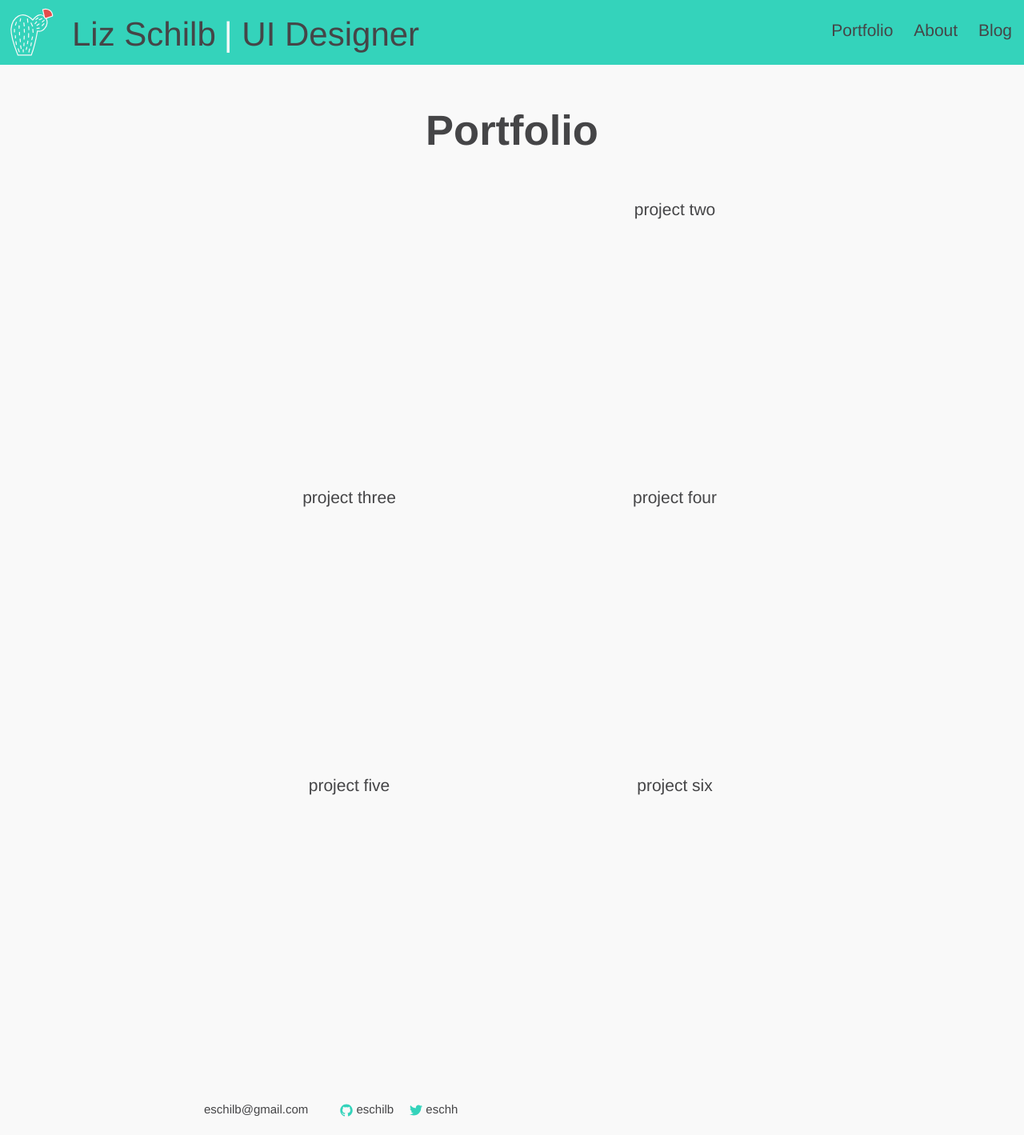
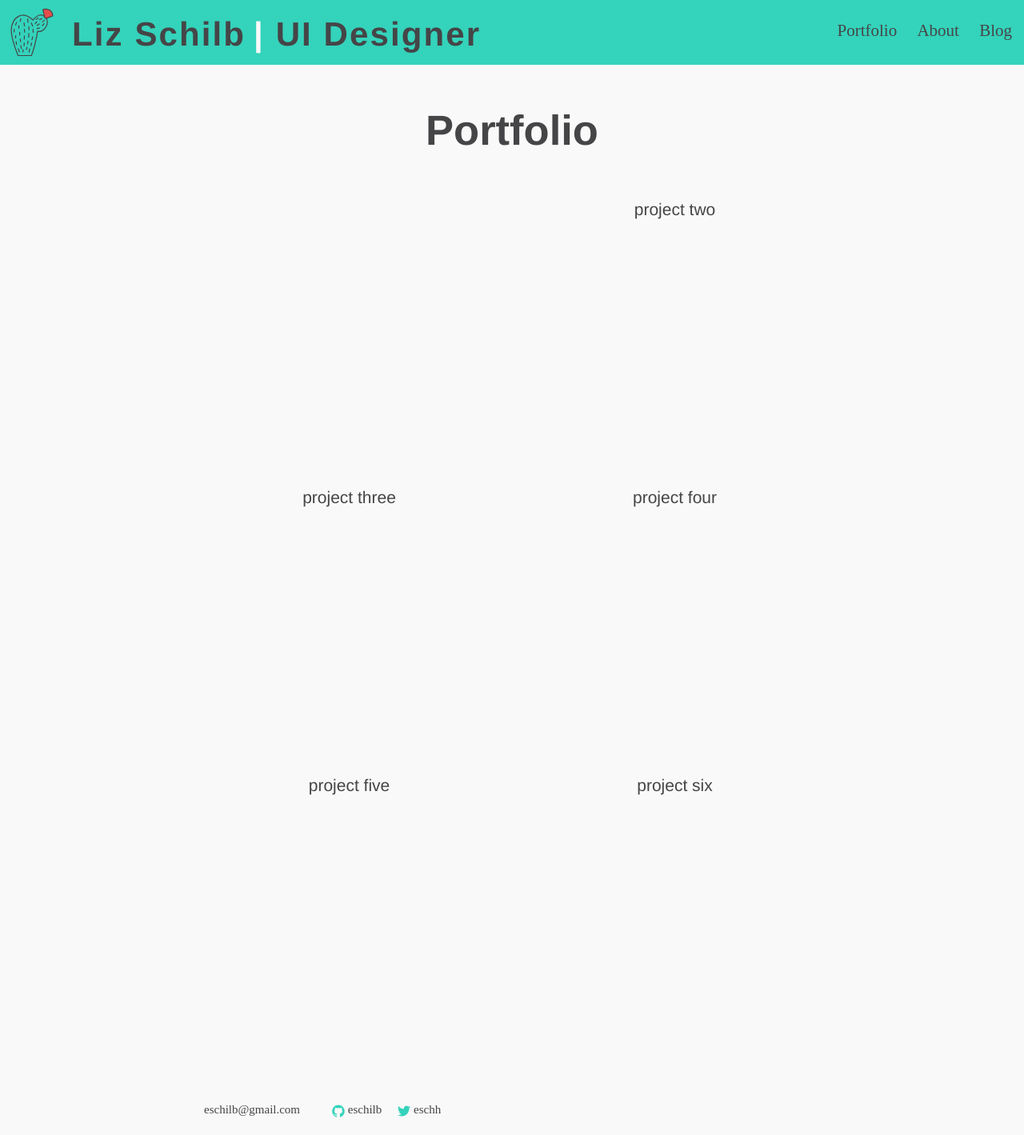
Before and after one commit to eschilb/Liz_Schilb_Portfolio, a Jekyll site: the page built from index.html, in a window 1280 px wide. Shown: the whole page at 80% size. Built offline with Jekyll 4.4.1, drawn with Linux system fonts in a browser that asks for light colours.

Commit message:
Changed fonts used

```diff
--- a/_includes/header.html
+++ b/_includes/header.html
@@ -5,46 +5,47 @@
 <?xml version="1.0" encoding="iso-8859-1"?>
 <!-- Generator: Adobe Illustrator 19.1.0, SVG Export Plug-In . SVG Version: 6.00 Build 0)  -->
 <svg version="1.1" id="Layer_1" xmlns="http://www.w3.org/2000/svg" xmlns:xlink="http://www.w3.org/1999/xlink" x="0px" y="0px"
-   viewBox="0 0 500 500" style="enable-background:new 0 0 500 500;" xml:space="preserve">
-<path style="fill:none;stroke:#F9F9F9;stroke-width:10;stroke-linecap:round;stroke-linejoin:round;" d="M242.51,491H103.239
-  c-33.931-88-71.373-173.331-71.373-269.491c10.69-125.158,116.908-207.716,225.916-96.584
-  c42.743-50.765,88.137-72.867,120.594-34.547l18.309,17.625c17.168,29.789,19.888,64.754-16.781,108.235
-  c-16.325,22.188-50.274,32.269-73.269,23.668C291.853,327.078,271.438,414,242.51,491z"/>
-<line style="fill:none;stroke:#F9F9F9;stroke-width:10;stroke-linecap:round;stroke-linejoin:round;" x1="87.318" y1="149.129" x2="77.628" y2="178.181"/>
-<line style="fill:none;stroke:#F9F9F9;stroke-width:10;stroke-linecap:round;stroke-linejoin:round;" x1="126.059" y1="139.44" x2="131.588" y2="110.388"/>
-<line style="fill:none;stroke:#F9F9F9;stroke-width:10;stroke-linecap:round;stroke-linejoin:round;" x1="116" y1="186" x2="116" y2="211"/>
-<line style="fill:none;stroke:#F9F9F9;stroke-width:10;stroke-linecap:round;stroke-linejoin:round;" x1="67" y1="249" x2="67" y2="222"/>
-<line style="fill:none;stroke:#F9F9F9;stroke-width:10;stroke-linecap:round;stroke-linejoin:round;" x1="76.978" y1="287.47" x2="77.628" y2="312.361"/>
-<line style="fill:none;stroke:#F9F9F9;stroke-width:10;stroke-linecap:round;stroke-linejoin:round;" x1="82.473" y1="351.102" x2="87.318" y2="380.153"/>
-<line style="fill:none;stroke:#F9F9F9;stroke-width:10;stroke-linecap:round;stroke-linejoin:round;" x1="105.495" y1="423.79" x2="116.939" y2="456.742"/>
-<line style="fill:none;stroke:#F9F9F9;stroke-width:10;stroke-linecap:round;stroke-linejoin:round;" x1="137.117" y1="423.037" x2="131.588" y2="392.599"/>
-<line style="fill:none;stroke:#F9F9F9;stroke-width:10;stroke-linecap:round;stroke-linejoin:round;" x1="128.815" y1="351.102" x2="126.059" y2="324.438"/>
-<line style="fill:none;stroke:#F9F9F9;stroke-width:10;stroke-linecap:round;stroke-linejoin:round;" x1="120.266" y1="280.448" x2="119.722" y2="252.134"/>
-<line style="fill:none;stroke:#F9F9F9;stroke-width:10;stroke-linecap:round;stroke-linejoin:round;" x1="170.908" y1="252.134" x2="169.276" y2="222.275"/>
-<line style="fill:none;stroke:#F9F9F9;stroke-width:10;stroke-linecap:round;stroke-linejoin:round;" x1="169.276" y1="187.168" x2="165.467" y2="155.747"/>
-<line style="fill:none;stroke:#F9F9F9;stroke-width:10;stroke-linecap:round;stroke-linejoin:round;" x1="169.276" y1="292.964" x2="167.362" y2="324.438"/>
-<line style="fill:none;stroke:#F9F9F9;stroke-width:10;stroke-linecap:round;stroke-linejoin:round;" x1="165.467" y1="392.599" x2="167.362" y2="365.636"/>
-<line style="fill:none;stroke:#F9F9F9;stroke-width:10;stroke-linecap:round;stroke-linejoin:round;" x1="159" y1="458" x2="159" y2="435"/>
-<line style="fill:none;stroke:#F9F9F9;stroke-width:10;stroke-linecap:round;stroke-linejoin:round;" x1="190.516" y1="432.042" x2="195.957" y2="408.994"/>
-<line style="fill:none;stroke:#F9F9F9;stroke-width:10;stroke-linecap:round;stroke-linejoin:round;" x1="202.487" y1="373.027" x2="206.858" y2="344.168"/>
-<line style="fill:none;stroke:#F9F9F9;stroke-width:10;stroke-linecap:round;stroke-linejoin:round;" x1="214.477" y1="304.409" x2="215.021" y2="266.283"/>
-<line style="fill:none;stroke:#F9F9F9;stroke-width:10;stroke-linecap:round;stroke-linejoin:round;" x1="217.742" y1="225.997" x2="215.021" y2="194.944"/>
-<line style="fill:none;stroke:#F9F9F9;stroke-width:10;stroke-linecap:round;stroke-linejoin:round;" x1="206.858" y1="149.129" x2="202.487" y2="112.723"/>
-<line style="fill:none;stroke:#F9F9F9;stroke-width:10;stroke-linecap:round;stroke-linejoin:round;" x1="240.614" y1="155.747" x2="255.868" y2="189.503"/>
-<line style="fill:none;stroke:#F9F9F9;stroke-width:10;stroke-linecap:round;stroke-linejoin:round;" x1="258.589" y1="222.275" x2="261.31" y2="254.311"/>
-<line style="fill:none;stroke:#F9F9F9;stroke-width:10;stroke-linecap:round;stroke-linejoin:round;" x1="248.232" y1="329.458" x2="255.868" y2="299.915"/>
-<line style="fill:none;stroke:#F9F9F9;stroke-width:10;stroke-linecap:round;stroke-linejoin:round;" x1="243.335" y1="362.67" x2="237.893" y2="392.599"/>
-<line style="fill:none;stroke:#F9F9F9;stroke-width:10;stroke-linecap:round;stroke-linejoin:round;" x1="217.742" y1="459.601" x2="224.816" y2="426.39"/>
-<line style="fill:none;stroke:#F9F9F9;stroke-width:10;stroke-linecap:round;stroke-linejoin:round;" x1="281.461" y1="163.646" x2="298.875" y2="142.669"/>
-<line style="fill:none;stroke:#F9F9F9;stroke-width:10;stroke-linecap:round;stroke-linejoin:round;" x1="290.168" y1="117.899" x2="312.496" y2="103.189"/>
-<line style="fill:none;stroke:#F9F9F9;stroke-width:10;stroke-linecap:round;stroke-linejoin:round;" x1="326.118" y1="121.974" x2="353.344" y2="110.388"/>
-<line style="fill:none;stroke:#F9F9F9;stroke-width:10;stroke-linecap:round;stroke-linejoin:round;" x1="357.697" y1="144.846" x2="376.216" y2="128.521"/>
-<line style="fill:none;stroke:#F9F9F9;stroke-width:10;stroke-linecap:round;stroke-linejoin:round;" x1="355.942" y1="183.517" x2="374.461" y2="163.646"/>
-<line style="fill:none;stroke:#F9F9F9;stroke-width:10;stroke-linecap:round;stroke-linejoin:round;" x1="301.332" y1="181.34" x2="323.941" y2="165.858"/>
-<line style="fill:none;stroke:#F9F9F9;stroke-width:10;stroke-linecap:round;stroke-linejoin:round;" x1="301.332" y1="214.008" x2="326.118" y2="209.988"/>
-<path style="fill:#E54D4C;stroke:#F9F9F9;stroke-width:10;stroke-linecap:round;stroke-linejoin:round;" d="M396.684,107.775
-  l67.16-24.362c0-51.46-47.439-85.743-102.268-67.016l16.799,73.524C381.03,101.596,384.725,110.388,396.684,107.775z"/>
+   viewBox="0 0 446.24 500" style="enable-background:new 0 0 446.24 500;" xml:space="preserve">
+<path style="fill:none;stroke:#454547;stroke-width:10;stroke-linecap:round;stroke-linejoin:round;" d="M217.484,496H78.213
+  C44.282,408,6.84,320.169,6.84,224.009C17.53,98.852,123.747,15.043,232.756,126.176c42.743-50.765,88.137-73.492,120.594-35.172
+  l18.309,17.313c17.168,29.789,19.888,64.598-16.781,108.078c-16.325,22.188-50.274,34.691-73.269,26.09
+  C266.827,329.656,246.412,419,217.484,496z"/>
+<line style="fill:none;stroke:#454547;stroke-width:10;stroke-linecap:round;stroke-linejoin:round;" x1="62.292" y1="149.129" x2="52.602" y2="178.181"/>
+<line style="fill:none;stroke:#454547;stroke-width:10;stroke-linecap:round;stroke-linejoin:round;" x1="101.033" y1="139.44" x2="106.562" y2="110.388"/>
+<line style="fill:none;stroke:#454547;stroke-width:10;stroke-linecap:round;stroke-linejoin:round;" x1="85.974" y1="186" x2="85.974" y2="211"/>
+<line style="fill:none;stroke:#454547;stroke-width:10;stroke-linecap:round;stroke-linejoin:round;" x1="36.974" y1="249" x2="36.974" y2="222"/>
+<line style="fill:none;stroke:#454547;stroke-width:10;stroke-linecap:round;stroke-linejoin:round;" x1="51.953" y1="287.47" x2="52.602" y2="312.361"/>
+<line style="fill:none;stroke:#454547;stroke-width:10;stroke-linecap:round;stroke-linejoin:round;" x1="57.447" y1="351.102" x2="62.292" y2="380.153"/>
+<line style="fill:none;stroke:#454547;stroke-width:10;stroke-linecap:round;stroke-linejoin:round;" x1="80.469" y1="423.79" x2="91.913" y2="456.742"/>
+<line style="fill:none;stroke:#454547;stroke-width:10;stroke-linecap:round;stroke-linejoin:round;" x1="112.091" y1="423.037" x2="106.562" y2="392.599"/>
+<line style="fill:none;stroke:#454547;stroke-width:10;stroke-linecap:round;stroke-linejoin:round;" x1="103.789" y1="351.102" x2="101.033" y2="324.438"/>
+<line style="fill:none;stroke:#454547;stroke-width:10;stroke-linecap:round;stroke-linejoin:round;" x1="95.24" y1="280.448" x2="94.696" y2="252.134"/>
+<line style="fill:none;stroke:#454547;stroke-width:10;stroke-linecap:round;stroke-linejoin:round;" x1="145.882" y1="252.134" x2="144.25" y2="222.275"/>
+<line style="fill:none;stroke:#454547;stroke-width:10;stroke-linecap:round;stroke-linejoin:round;" x1="144.25" y1="187.168" x2="140.441" y2="155.747"/>
+<line style="fill:none;stroke:#454547;stroke-width:10;stroke-linecap:round;stroke-linejoin:round;" x1="144.25" y1="292.964" x2="142.336" y2="324.438"/>
+<line style="fill:none;stroke:#454547;stroke-width:10;stroke-linecap:round;stroke-linejoin:round;" x1="140.441" y1="392.599" x2="142.336" y2="365.636"/>
+<line style="fill:none;stroke:#454547;stroke-width:10;stroke-linecap:round;stroke-linejoin:round;" x1="128.974" y1="458" x2="128.974" y2="435"/>
+<line style="fill:none;stroke:#454547;stroke-width:10;stroke-linecap:round;stroke-linejoin:round;" x1="165.49" y1="432.042" x2="170.931" y2="408.994"/>
+<line style="fill:none;stroke:#454547;stroke-width:10;stroke-linecap:round;stroke-linejoin:round;" x1="177.461" y1="373.027" x2="181.832" y2="344.168"/>
+<line style="fill:none;stroke:#454547;stroke-width:10;stroke-linecap:round;stroke-linejoin:round;" x1="189.451" y1="304.409" x2="189.995" y2="266.283"/>
+<line style="fill:none;stroke:#454547;stroke-width:10;stroke-linecap:round;stroke-linejoin:round;" x1="192.716" y1="225.997" x2="189.995" y2="194.944"/>
+<line style="fill:none;stroke:#454547;stroke-width:10;stroke-linecap:round;stroke-linejoin:round;" x1="181.832" y1="149.129" x2="177.461" y2="112.723"/>
+<line style="fill:none;stroke:#454547;stroke-width:10;stroke-linecap:round;stroke-linejoin:round;" x1="215.588" y1="155.747" x2="230.842" y2="189.503"/>
+<line style="fill:none;stroke:#454547;stroke-width:10;stroke-linecap:round;stroke-linejoin:round;" x1="233.563" y1="222.275" x2="236.284" y2="254.311"/>
+<line style="fill:none;stroke:#454547;stroke-width:10;stroke-linecap:round;stroke-linejoin:round;" x1="223.206" y1="329.458" x2="230.842" y2="299.915"/>
+<line style="fill:none;stroke:#454547;stroke-width:10;stroke-linecap:round;stroke-linejoin:round;" x1="218.309" y1="362.67" x2="212.867" y2="392.599"/>
+<line style="fill:none;stroke:#454547;stroke-width:10;stroke-linecap:round;stroke-linejoin:round;" x1="192.716" y1="459.601" x2="199.79" y2="426.39"/>
+<line style="fill:none;stroke:#454547;stroke-width:10;stroke-linecap:round;stroke-linejoin:round;" x1="256.436" y1="163.646" x2="273.849" y2="142.669"/>
+<line style="fill:none;stroke:#454547;stroke-width:10;stroke-linecap:round;stroke-linejoin:round;" x1="265.142" y1="117.899" x2="287.47" y2="103.189"/>
+<line style="fill:none;stroke:#454547;stroke-width:10;stroke-linecap:round;stroke-linejoin:round;" x1="301.092" y1="121.974" x2="328.318" y2="110.388"/>
+<line style="fill:none;stroke:#454547;stroke-width:10;stroke-linecap:round;stroke-linejoin:round;" x1="332.671" y1="144.846" x2="351.19" y2="128.521"/>
+<line style="fill:none;stroke:#454547;stroke-width:10;stroke-linecap:round;stroke-linejoin:round;" x1="330.916" y1="183.517" x2="349.435" y2="163.646"/>
+<line style="fill:none;stroke:#454547;stroke-width:10;stroke-linecap:round;stroke-linejoin:round;" x1="276.306" y1="181.34" x2="298.915" y2="165.858"/>
+<line style="fill:none;stroke:#454547;stroke-width:10;stroke-linecap:round;stroke-linejoin:round;" x1="276.306" y1="214.008" x2="301.092" y2="209.988"/>
+<path style="fill:#E54D4C;stroke:#454547;stroke-width:10;stroke-linecap:round;stroke-linejoin:round;" d="M371.658,107.775
+  l67.16-24.362c0-51.46-47.439-85.743-102.268-67.016l16.799,73.524C356.004,101.596,359.699,110.388,371.658,107.775z"/>
 </svg>
+
 
   </a>
     <a class="site-title" href="{{ site.baseurl }}/">{{ site.title }} </a>
--- a/_sass/_base.scss
+++ b/_sass/_base.scss
@@ -17,7 +17,6 @@ body {
     font-family: $base-font-family;
     font-size: $base-font-size;
     line-height: $base-line-height;
-    font-weight: 300;
     color: $text-color;
     background-color: $background-color;
     -webkit-text-size-adjust: 100%;
--- a/_sass/_layout.scss
+++ b/_sass/_layout.scss
@@ -33,13 +33,14 @@
 }
 
 .site-title {
+    font-family: $body-copy;
     font-size: 2em;
+    font-weight: 700;
     line-height: 56px;
-    // letter-spacing: -1px;
+    letter-spacing: .05em;
     margin-bottom: 0;
     float: left;
     color: $header-text-color;
-    font-weight: 400;
     padding: 15px 0 0 10px;
 }
 
--- a/css/main.scss
+++ b/css/main.scss
@@ -6,7 +6,7 @@
 
 
 // Our variables
-$base-font-family: 'Soleil', 'Helvetica', Arial, sans-serif;
+$base-font-family: 'museo-slab', serif;
 $body-copy: "brandon-grotesque", 'Helvetica', sans-serif;
 $base-font-size:   21px;
 $small-font-size:  $base-font-size * 0.875;
```
